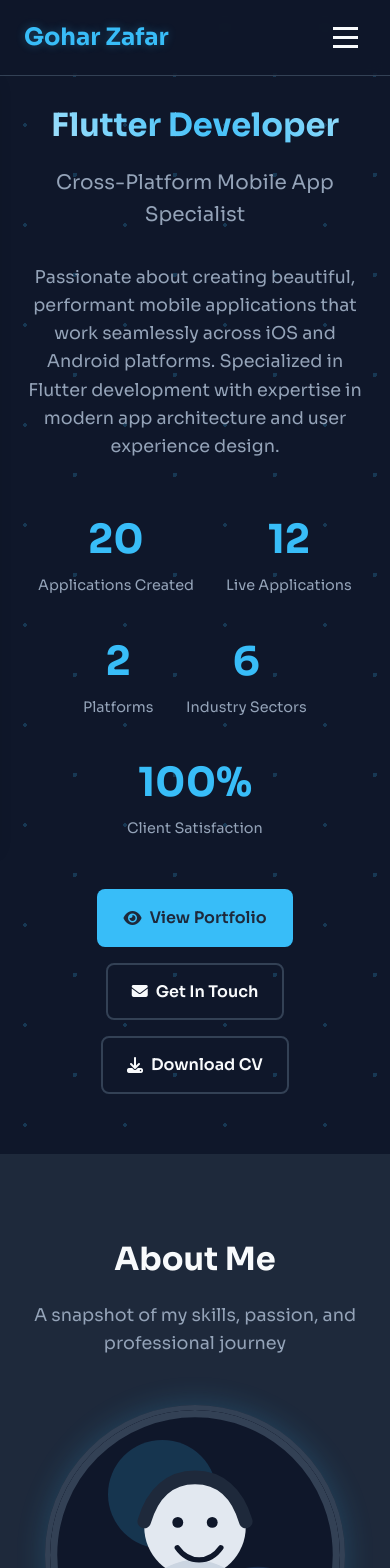
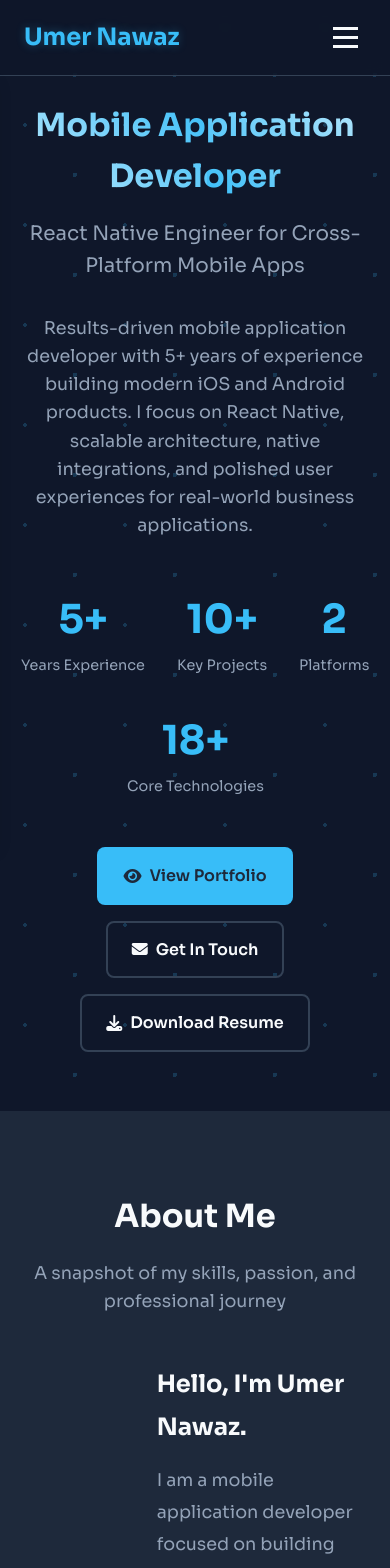
Before and after one commit to WarraichUmer95/portfolio, a React (Vite) app: page / in a window 390 px wide. Shown: the top 1568 px of the page. Built offline with nearby package versions, Linux system fonts and the light colour scheme.

Commit message:
updated accurate data

```diff
--- a/src/components/Footer.jsx
+++ b/src/components/Footer.jsx
@@ -6,9 +6,9 @@ function Footer({ message }) {
           <h3>{message}</h3>
         </div>
 
-        <div className="footer-bottom">
-          <p>&copy; 2025 Gohar Zafar. All rights reserved. | Designed with love</p>
-        </div>
+        {/* <div className="footer-bottom">
+          <p>&copy; 2025 Umer Nawaz. All rights reserved. | Designed with love</p>
+        </div> */}
       </div>
     </footer>
   );
--- a/src/components/Header.jsx
+++ b/src/components/Header.jsx
@@ -38,7 +38,7 @@ function Header({ links }) {
     <nav className={`navbar${isScrolled ? " scrolled" : ""}`} id="navbar">
       <div className="nav-container">
         <a href="#home" className="logo" onClick={handleNavigate}>
-          Gohar Zafar
+          Umer Nawaz
         </a>
 
         <ul className={`nav-menu${isOpen ? " active" : ""}`} id="nav-menu">
--- a/src/components/ProjectCard.jsx
+++ b/src/components/ProjectCard.jsx
@@ -29,6 +29,7 @@ function ProjectCard({ project }) {
           ))}
         </div>
 
+        {project.links?.length ? (
           <div className="card-links">
             {project.links.map((link) => (
               <a
@@ -43,6 +44,7 @@ function ProjectCard({ project }) {
               </a>
             ))}
           </div>
+        ) : null}
       </div>
     </div>
   );
--- a/src/data/portfolioData.js
+++ b/src/data/portfolioData.js
@@ -7,16 +7,16 @@ export const navigation = [
 ];
 
 export const hero = {
-  title: "Flutter Developer",
-  subtitle: "Cross-Platform Mobile App Specialist",
+  title: "Mobile Application Developer",
+  subtitle: "React Native Engineer for Cross-Platform Mobile Apps",
   description:
-    "Passionate about creating beautiful, performant mobile applications that work seamlessly across iOS and Android platforms. Specialized in Flutter development with expertise in modern app architecture and user experience design.",
+    "Results-driven mobile application developer with 5+ years of experience building modern iOS and Android products. I focus on React Native, scalable architecture, native integrations, and polished user experiences for real-world business applications.",
   stats: [
-    { value: "20", label: "Applications Created" },
-    { value: "12", label: "Live Applications" },
+    { value: "5+", label: "Years Experience" },
+    { value: "10+", label: "Key Projects" },
     { value: "2", label: "Platforms" },
-    { value: "6", label: "Industry Sectors" },
-    { value: "100%", label: "Client Satisfaction" },
+    { value: "18+", label: "Core Technologies" },
+    // { value: "2", label: "Product Companies" },
   ],
   ctas: [
     {
@@ -32,8 +32,8 @@ export const hero = {
       iconClass: "fas fa-envelope",
     },
     {
-      label: "Download CV",
-      href: "cv.pdf",
+      label: "Download Resume",
+      href: "/umer-nawaz-resume.pdf",
       variant: "btn-secondary",
       iconClass: "fas fa-download",
       download: true,
@@ -44,360 +44,249 @@ export const hero = {
 export const about = {
   title: "About Me",
   subtitle: "A snapshot of my skills, passion, and professional journey",
-  heading: "Hello, I'm Gohar Zafar.",
-  imageAlt: "Gohar Zafar",
+  heading: "Hello, I'm Umer Nawaz.",
+  imageAlt: "Umer Nawaz",
   paragraphs: [
-    "I'm a dedicated and results-driven Flutter developer with a deep passion for building cross-platform mobile applications that are both beautiful and highly functional. My journey in software development is fueled by a desire to solve complex problems and create intuitive, user-centric experiences.",
-    "With a focus on clean, scalable code and modern architecture patterns like BLoC and Riverpod, I deliver applications that not only meet technical requirements but also provide a seamless and enjoyable experience for the end-user. I'm a lifelong learner, always eager to explore the latest advancements in the Flutter ecosystem and mobile development best practices.",
-    "My collaborative spirit and strong communication skills enable me to work effectively in team environments, ensuring projects are delivered on time and to the highest standard of quality.",
+    "I am a mobile application developer focused on building fast, scalable, and production-ready cross-platform apps with React Native. My work spans fintech, IoT, warehouse systems, telehealth, HRMS, POS, and subscription-based products.",
+    "I enjoy solving product and engineering problems through clean architecture, thoughtful state management, native module integration, and strong collaboration with design, backend, QA, and product teams.",
+    "Across my roles, I have delivered apps with real-time tracking, push notifications, deep linking, biometric authentication, offline sync, WebRTC, Socket.io, Firebase, and Turbo Modules for Android and iOS.",
   ],
   competencies: [
-    { name: "Flutter Framework", iconClass: "fas fa-mobile-screen-button" },
-    { name: "Dart Programming", iconClass: "fas fa-code" },
-    { name: "State Management (BLoC/Riverpod)", iconClass: "fas fa-diagram-project" },
-    { name: "Firebase & Firestore", iconClass: "fas fa-fire" },
-    { name: "REST APIs & GraphQL", iconClass: "fas fa-network-wired" },
-    { name: "Real-time Applications", iconClass: "fas fa-chart-line" },
-    { name: "UI/UX Implementation", iconClass: "fas fa-palette" },
-    { name: "CI/CD & DevOps", iconClass: "fas fa-gears" },
+    { name: "React Native", iconClass: "fas fa-mobile-screen-button" },
+    { name: "React JS", iconClass: "fab fa-react" },
+    { name: "JavaScript", iconClass: "fas fa-code" },
+    { name: "TypeScript", iconClass: "fas fa-file-code" },
+    { name: "Redux / Redux-Saga", iconClass: "fas fa-diagram-project" },
+    { name: "Zustand / Context API", iconClass: "fas fa-layer-group" },
+    { name: "Firebase", iconClass: "fas fa-fire" },
+    { name: "Turbo Modules", iconClass: "fas fa-plug-circle-bolt" },
+    { name: "React Navigation", iconClass: "fas fa-route" },
+    { name: "Deep Linking", iconClass: "fas fa-link" },
+    { name: "Push Notifications", iconClass: "fas fa-bell" },
+    { name: "REST APIs / GraphQL", iconClass: "fas fa-network-wired" },
+    { name: "Socket.io / WebRTC", iconClass: "fas fa-video" },
+    { name: "In-App Purchases", iconClass: "fas fa-cart-shopping" },
+    { name: "Git", iconClass: "fab fa-git-alt" },
+  ],
+  education: [
+    {
+      degree: "M.Sc Computer Science",
+      school: "Punjab University College of Information Technology, Lahore",
+      years: "10/2018 - 08/2020",
+      detail: "CGPA: 2.92",
+    },
+    {
+      degree: "B.Sc Computer Science",
+      school: "Islamia University Bahawalpur",
+      years: "08/2014 - 08/2016",
+      detail: "Sadiqabad",
+    },
   ],
 };
 
 export const experience = [
   {
-    years: "2025 - Present",
-    role: "Senior Flutter Developer",
-    company: "ZRRTech Solutions Pvt Ltd.",
+    years: "03/2025 - Present",
+    role: "Sr. Software Engineer",
+    company: "TEKHQS",
+    location: "Lahore",
     description:
-      "Leading the development of complex, cross-platform mobile applications for enterprise clients. Architecting scalable solutions, mentoring junior developers, and implementing advanced features like real-time data synchronization and complex animations.",
+      "Leading React Native delivery for fintech and IoT products, with a focus on native integrations, scalable state architecture, and secure mobile experiences.",
+    highlights: [
+      "Built MyDriverBook, a driver tracking application integrated with Jimi ELD devices for real-time activity monitoring and HOS compliance.",
+      "Bridged native Jimi SDK functionality from Android and iOS into React Native through Turbo Modules for seamless cross-platform support.",
+      "Worked on a blockchain wallet integration that enables secure cryptocurrency sending and receiving across a blockchain network.",
+      "Implemented Zustand with REST APIs and Firebase to create a lightweight global state architecture with real-time synchronization.",
+      "Built secure financial-app authentication flows including biometric login and collaborated closely with product, design, and backend teams.",
+    ],
   },
   {
-    years: "2024 - 2025",
-    role: "Mid-Level Flutter Developer",
-    company: "Blue World City",
+    years: "12/2020 - 03/2025",
+    role: "Software Engineer",
+    company: "Techverx",
+    location: "Lahore",
     description:
-      "Developed and maintained several e-commerce and logistics applications using Flutter. Collaborated with UI/UX designers to translate wireframes into high-quality code and integrated with various third-party APIs for payments and analytics.",
-  },
-  {
-    years: "2024 - 2025",
-    role: "Remote Flutter Developer",
-    company: "Qodix Labs Pvt Ltd.",
-    description:
-      "Developed and maintained several e-commerce and logistics applications using Flutter. Collaborated with UI/UX designers to translate wireframes into high-quality code and integrated with various third-party APIs for payments and analytics.",
-  },
-  {
-    years: "2023 - 2024",
-    role: "Junior Android Developer",
-    company: "Vitalblaze Pvt Ltd.",
-    location: "UK Based",
-    description:
-      "Gained foundational experience in mobile development, working on various small-scale projects. Assisted in bug fixing, feature implementation, and contributed to the full software development lifecycle.",
-  },
-  {
-    years: "2021 - 2023",
-    role: "Junior Android Developer",
-    company: "Vaspert Tech Pvt Ltd.",
-    description:
-      "Gained foundational experience in mobile development, working on various small-scale projects. Assisted in bug fixing, feature implementation, and contributed to the full software development lifecycle.",
+      "Built and scaled production React Native applications across multiple domains, delivering polished UX, stable integrations, and maintainable mobile codebases.",
+    highlights: [
+      "Designed and developed cross-platform mobile applications with responsive UI, native-like behavior, and consistent experiences across iOS and Android.",
+      "Integrated REST APIs and backend services with strong handling for async data flows, caching, error states, and optimistic UI updates.",
+      "Implemented product-critical features including navigation systems, push notifications, deep linking, analytics, and real-time communication.",
+      "Worked in Agile and Scrum teams with design, QA, backend, and product stakeholders while maintaining strong ownership and delivery discipline.",
+      "Shipped solutions across warehouse management, telehealth, HRMS, POS, music streaming, training, crypto, and 360 media products.",
+    ],
   },
 ];
 
 export const portfolioProjects = [
   {
-    title: "TradeMe AE",
-    category: "Auction & Bidding Platform",
+    title: "MyDriverBook",
+    category: "Driver Tracking & ELD Integration",
     description:
-      "A comprehensive UAE-based auction and bidding platform that enables users to participate in live auctions, place real-time bids, and manage their trading activities with advanced security features and seamless payment integration.",
+      "Cross-platform React Native app for driver activity, trip data, and compliance workflows with Jimi ELD device integration and Turbo Module bridges for Android and iOS.",
     tags: [
-      "Live Bidding",
+      "React Native",
+      "Turbo Modules",
+      "Jimi ELD",
+      "Real-time Tracking",
+      "Compliance",
+    ],
+    badge: "MDB",
+    accent: "accent-blue",
+  },
+  {
+    title: "Magic WMS",
+    category: "Warehouse Management System",
+    description:
+      "Mobile warehouse solution for inbound and outbound operations with dynamic forms, real-time tracking, and API-driven inventory, shipment, and order synchronization.",
+    tags: [
+      "Warehouse Tracking",
+      "Dynamic Forms",
+      "Inventory APIs",
+      "Order Processing",
+    ],
+    badge: "WMS",
+    accent: "accent-emerald",
+  },
+  {
+    title: "Wellness Checker",
+    category: "Wellness & Health Tracking",
+    description:
+      "React Native application for wellness assessments, health check workflows, and backend-powered synchronization for Android and iOS users.",
+    tags: [
+      "Health Tracking",
+      "Assessments",
+      "API Integration",
+      "Cross-Platform",
+    ],
+    iconClass: "fas fa-heart-pulse",
+  },
+  {
+    title: "Crootive",
+    category: "HRMS & Attendance",
+    description:
+      "HRMS mobile app with attendance, check-in/check-out, break tracking, employee request forms, and role-based manager approval workflows with real-time status updates.",
+    tags: [
+      "HRMS",
+      "Attendance",
+      "Role-Based Access",
+      "Request Forms",
+      "REST APIs",
+    ],
+    badge: "HR",
+    accent: "accent-violet",
+  },
+  {
+    title: "Komiti",
+    category: "Group Savings & Crypto Payouts",
+    description:
+      "Savings-circle application with weekly and monthly payout cycles, group contributions, MetaMask wallet integration, and real-time group activity updates.",
+    tags: [
+      "MetaMask",
+      "Crypto Wallet",
+      "Group Contributions",
       "Real-time Updates",
-      "Secure Payments",
-      "User Authentication",
+    ],
+    iconClass: "fas fa-coins",
+  },
+  {
+    title: "Friday POS",
+    category: "Point of Sale System",
+    description:
+      "React Native POS system for fine dining and takeaway operations with offline LAN connectivity, online-offline synchronization, and efficient order workflows.",
+    tags: [
+      "POS",
+      "Offline Mode",
+      "LAN Sync",
+      "Inventory Sync",
+      "Order Management",
+    ],
+    badge: "POS",
+    accent: "accent-gold",
+  },
+  {
+    title: "The Pusic",
+    category: "Music Streaming Platform",
+    description:
+      "Cross-platform music streaming application with YouTube integration, playlists, subscriptions, scheduled playback automation, and prayer-time pause and play controls.",
+    tags: ["Streaming", "YouTube Integration", "Subscriptions", "Scheduling"],
+    iconClass: "fas fa-music",
+  },
+  {
+    title: "Quure",
+    category: "Telehealth & EMR Platform",
+    description:
+      "Telemedicine application with EMR workflows, real-time Socket.io chat, file attachments, video consultations, and targeted push notifications via Pusher Beams.",
+    tags: [
+      "Telehealth",
+      "EMR",
+      "Socket.io",
+      "Video Calls",
       "Push Notifications",
     ],
-    badge: "TM",
-    accent: "accent-blue",
-    links: [
-      {
-        label: "Google Play",
-        href: "https://play.google.com/store/apps/details?id=com.trademe.ae&hl=en",
-        iconClass: "fab fa-google-play",
-      },
-      {
-        label: "App Store",
-        href: "https://apps.apple.com/pk/app/trademe-ae/id6740152535",
-        iconClass: "fab fa-apple",
-      },
-    ],
+    badge: "EMR",
+    accent: "accent-pink",
   },
   {
-    title: "Khilafat Cola",
-    category: "Beverages & Logistics",
+    title: "Elevate PRO5+",
+    category: "Athletic Training Platform",
     description:
-      "Enterprise-grade beverages distribution application featuring 6 specialized modules for comprehensive logistics management, inventory tracking, sales analytics, and distribution network optimization for beverage companies.",
+      "Training platform for baseball and softball athletes featuring premium subscriptions, tutorial video access, live virtual coaching sessions, and real-time chat.",
     tags: [
-      "6 Modules System",
-      "Inventory Management",
-      "Distribution Tracking",
-      "Sales Analytics",
-      "Route Optimization",
+      "Subscriptions",
+      "Video Training",
+      "Live Coaching",
+      "Real-time Chat",
     ],
-    badge: "KC",
-    accent: "accent-emerald",
-    links: [
-      {
-        label: "Google Play",
-        href: "https://play.google.com/store/apps/details?id=com.khilafat.cola&hl=en",
-        iconClass: "fab fa-google-play",
-      },
-    ],
+    badge: "PRO",
+    accent: "accent-cobalt",
   },
   {
-    title: "Unwind By Umaans",
-    category: "E-Commerce Platform",
+    title: "VPIX Motor Street 360",
+    category: "360 Vehicle Showcase",
     description:
-      "Modern e-commerce platform providing seamless shopping experience with intuitive product browsing, advanced search functionality, secure checkout process, and personalized recommendations for enhanced customer engagement.",
+      "Interactive app for capturing, publishing, and exploring 360-degree vehicle views with a video-to-panorama pipeline and user-friendly publishing flows.",
     tags: [
-      "Product Catalog",
-      "Secure Checkout",
-      "Order Tracking",
-      "Wishlist",
-      "Payment Gateway",
+      "360 Views",
+      "Media Processing",
+      "Publishing Workflow",
+      "Interactive Browsing",
     ],
-    iconClass: "fas fa-shopping-bag",
-    links: [
-      {
-        label: "Google Play",
-        href: "https://play.google.com/store/apps/details?id=com.unwindby.umaans.unwind&hl=en",
-        iconClass: "fab fa-google-play",
-      },
-    ],
-  },
-  {
-    title: "Habbit Planner",
-    category: "Productivity & Lifestyle",
-    description:
-      "Smart habit tracking and daily routine management application that helps users build positive habits, track progress with detailed analytics, set goals, and maintain consistent daily schedules with intelligent reminders.",
-    tags: [
-      "Habit Tracking",
-      "Progress Analytics",
-      "Smart Reminders",
-      "Goal Setting",
-      "Streak Counter",
-    ],
-    iconClass: "fas fa-tasks",
-    links: [
-      {
-        label: "Google Play",
-        href: "https://play.google.com/store/apps/details?id=com.hds.habittracker.routineplanner&hl=en",
-        iconClass: "fab fa-google-play",
-      },
-    ],
-  },
-  {
-    title: "Cut App",
-    category: "Productivity & Lifestyle",
-    description:
-      "Enabling the users to interact vendors using AGORA SDK Audio and Video Call.",
-    tags: ["Agora SDK", "Audio Call", "Video Call", "Services Application", "In-App Chat"],
-    iconClass: "fas fa-scissors",
-    links: [
-      {
-        label: "Google Play",
-        href: "https://play.google.com/store/apps/details?id=com.app.cut6tium",
-        iconClass: "fab fa-google-play",
-      },
-    ],
-  },
-  {
-    title: "Banyan Home",
-    category: "Home & Lifestyle",
-    description:
-      "Cross-platform home management application available on both Android and iOS, providing comprehensive tools for modern home organization, lifestyle management, and smart home integration with intuitive user interface.",
-    tags: [
-      "Cross-Platform",
-      "Home Management",
-      "Organization Tools",
-      "Lifestyle Tracking",
-      "Smart Integration",
-    ],
-    iconClass: "fas fa-home",
-    links: [
-      {
-        label: "Google Play",
-        href: "https://play.google.com/store/apps/details?id=com.banyanhome.app&hl=en",
-        iconClass: "fab fa-google-play",
-      },
-      {
-        label: "App Store",
-        href: "https://apps.apple.com/us/app/banyan-home/id6743860965",
-        iconClass: "fab fa-apple",
-      },
-    ],
-  },
-  {
-    title: "MyLink Muslim Marriage App",
-    category: "Social Networking & Matchmaking",
-    description:
-      "Halal Muslim marriage and matchmaking platform designed for serious relationships based on Islamic values. Features advanced matchmaking algorithms, profile verification, secure messaging, and video calling for meaningful connections.",
-    tags: [
-      "Halal Matchmaking",
-      "Profile Verification",
-      "Video Calling",
-      "Secure Messaging",
-      "Advanced Search",
-      "Truth or Dare Games",
-    ],
-    badge: "ML",
-    accent: "accent-pink",
-    links: [
-      {
-        label: "Google Play",
-        href: "https://play.google.com/store/apps/details?id=com.my.link.app",
-        iconClass: "fab fa-google-play",
-      },
-      {
-        label: "App Store",
-        href: "https://apps.apple.com/app/mylink-muslim-marriage-app/id6742732774",
-        iconClass: "fab fa-apple",
-      },
-    ],
-  },
-  {
-    title: "Blue World City",
-    category: "Real Estate & Property Management",
-    description:
-      "Official BWC mobile application for managing user accounts, payments, and property-related services. Provides comprehensive real estate management features with secure payment processing and account management capabilities.",
-    tags: [
-      "Account Management",
-      "Payment Processing",
-      "Property Services",
-      "User Authentication",
-      "Real-time Updates",
-    ],
-    badge: "BWC",
-    accent: "accent-cobalt",
-    links: [
-      {
-        label: "Google Play",
-        href: "https://play.google.com/store/apps/details?id=com.bwc.mobile.members",
-        iconClass: "fab fa-google-play",
-      },
-    ],
-  },
-  {
-    title: "BWC Digital Wallet",
-    category: "Financial Management & Ledger",
-    description:
-      "Customer-specific digital wallet application for managing dealer ledgers, financial transactions, and verification receipts. Streamlines dealer financial management with secure transaction tracking and comprehensive reporting.",
-    tags: [
-      "Dealer Ledger",
-      "Financial Tracking",
-      "Verification Receipts",
-      "Transaction History",
-      "Secure Payments",
-    ],
-    iconClass: "fas fa-wallet",
-    links: [
-      {
-        label: "Google Play",
-        href: "https://play.google.com/store/apps/details?id=com.wallet.bwc",
-        iconClass: "fab fa-google-play",
-      },
-    ],
-  },
-  {
-    title: "FSCS School Management",
-    category: "Educational Management System",
-    description:
-      "Comprehensive school management application by BWC designed to streamline educational operations. Features student management, academic tracking, administrative tools, and communication systems for educational institutions.",
-    tags: [
-      "Student Management",
-      "Academic Tracking",
-      "Administrative Tools",
-      "Communication System",
-      "Performance Analytics",
-    ],
-    badge: "FS",
-    accent: "accent-violet",
-    links: [
-      {
-        label: "Google Play",
-        href: "https://play.google.com/store/apps/details?id=com.forces.school",
-        iconClass: "fab fa-google-play",
-      },
-    ],
-  },
-  {
-    title: "FGC College Management",
-    category: "Higher Education Management",
-    description:
-      "Advanced college management application for FGC (Forces College) providing comprehensive tools for higher education administration, student services, academic management, and institutional operations.",
-    tags: [
-      "College Administration",
-      "Student Services",
-      "Academic Management",
-      "Institutional Operations",
-      "Higher Education Tools",
-    ],
-    badge: "FGC",
-    accent: "accent-gold",
-    links: [
-      {
-        label: "Google Play",
-        href: "https://play.google.com/store/apps/details?id=com.forces.college",
-        iconClass: "fab fa-google-play",
-      },
-    ],
+    iconClass: "fas fa-car-side",
   },
 ];
 
 export const contact = {
   title: "Let's Work Together",
   subtitle:
-    "Ready to bring your mobile app idea to life? Let's discuss your project and create something amazing together.",
+    "If you need a React Native engineer for cross-platform apps, native integrations, or production mobile features, let's connect.",
   heading: "Get In Touch",
   description:
-    "I'm always open to discussing new opportunities, interesting projects, and potential collaborations. Whether you need a complete mobile app solution or consulting on Flutter development, I'm here to help.",
+    "I'm open to discussing mobile engineering roles, freelance work, and product collaborations. I can help with React Native app development, architecture, native SDK integrations, real-time features, and polished iOS and Android delivery.",
   methods: [
     {
       label: "Email",
-      value: "gohar.zafar123@gmail.com",
-      href: "mailto:gohar.zafar123@gmail.com",
+      value: "warraichumer95@gmail.com",
+      href: "mailto:warraichumer95@gmail.com",
       iconClass: "fas fa-envelope",
     },
     {
       label: "Phone",
-      value: "+923081865705",
-      href: "tel:+923081865705",
+      value: "+92 304 4100995",
+      href: "tel:+923044100995",
       iconClass: "fas fa-phone",
     },
     {
       label: "LinkedIn",
-      value: "Connect with me",
-      href: "https://www.linkedin.com/in/gohardev95/",
+      value: "Let's get connected",
+      href: "https://linkedin.com/in/umer-warraich-aab0891b1",
       iconClass: "fab fa-linkedin",
     },
     {
-      label: "GitHub",
-      value: "View my code",
-      href: "https://github.com/gohar95?tab=repositories",
-      iconClass: "fab fa-github",
+      label: "Location",
+      value: "Lahore, Pakistan",
+      href: "#contact",
+      iconClass: "fas fa-location-dot",
     },
   ],
-  form: {
-    fields: [
-      { label: "Full Name", name: "name", type: "text" },
-      { label: "Email Address", name: "email", type: "email" },
-      { label: "Subject", name: "subject", type: "text" },
-    ],
-    messageField: {
-      label: "Message",
-      name: "message",
-      placeholder: "Brainstorm your ideas...",
-    },
-    submitLabel: "Send Message",
-    submitIconClass: "fas fa-paper-plane",
-  },
-  closing: "Looking Forward to seeing you",
+  closing: "Thanks for visiting my portfolio.",
 };
```
Also changed, not shown: index.html (+11 -2 lines), src/components/ExperienceCard.jsx (+7 -0 lines), src/screens/AboutSection.jsx (+20 -2 lines), src/screens/ContactSection.jsx (+0 -28 lines), src/styles.css (+87 -54 lines), 1 other file (tests, documents, lock files or other folders). Lines whose indentation alone changed are shown as unchanged.
